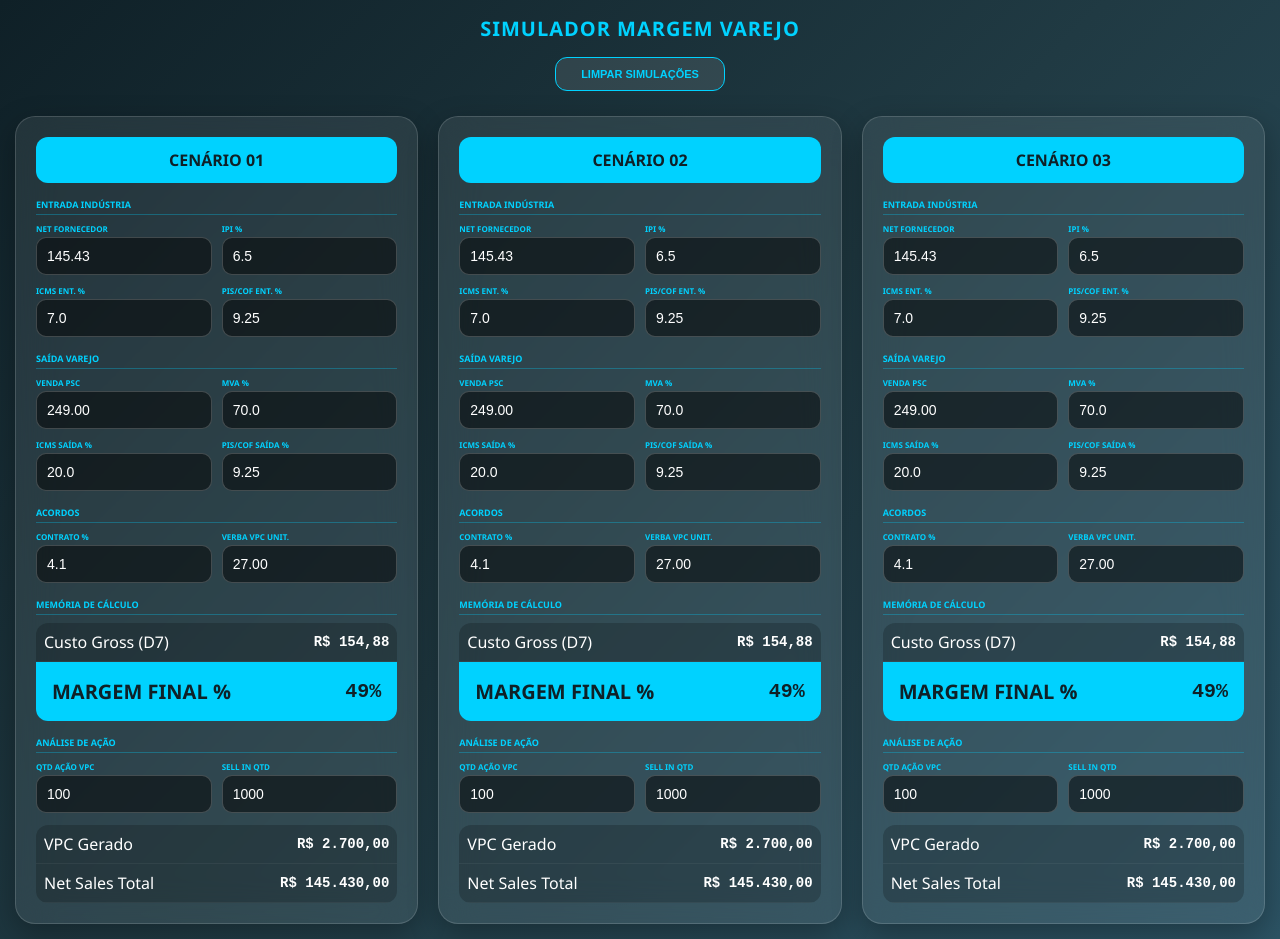
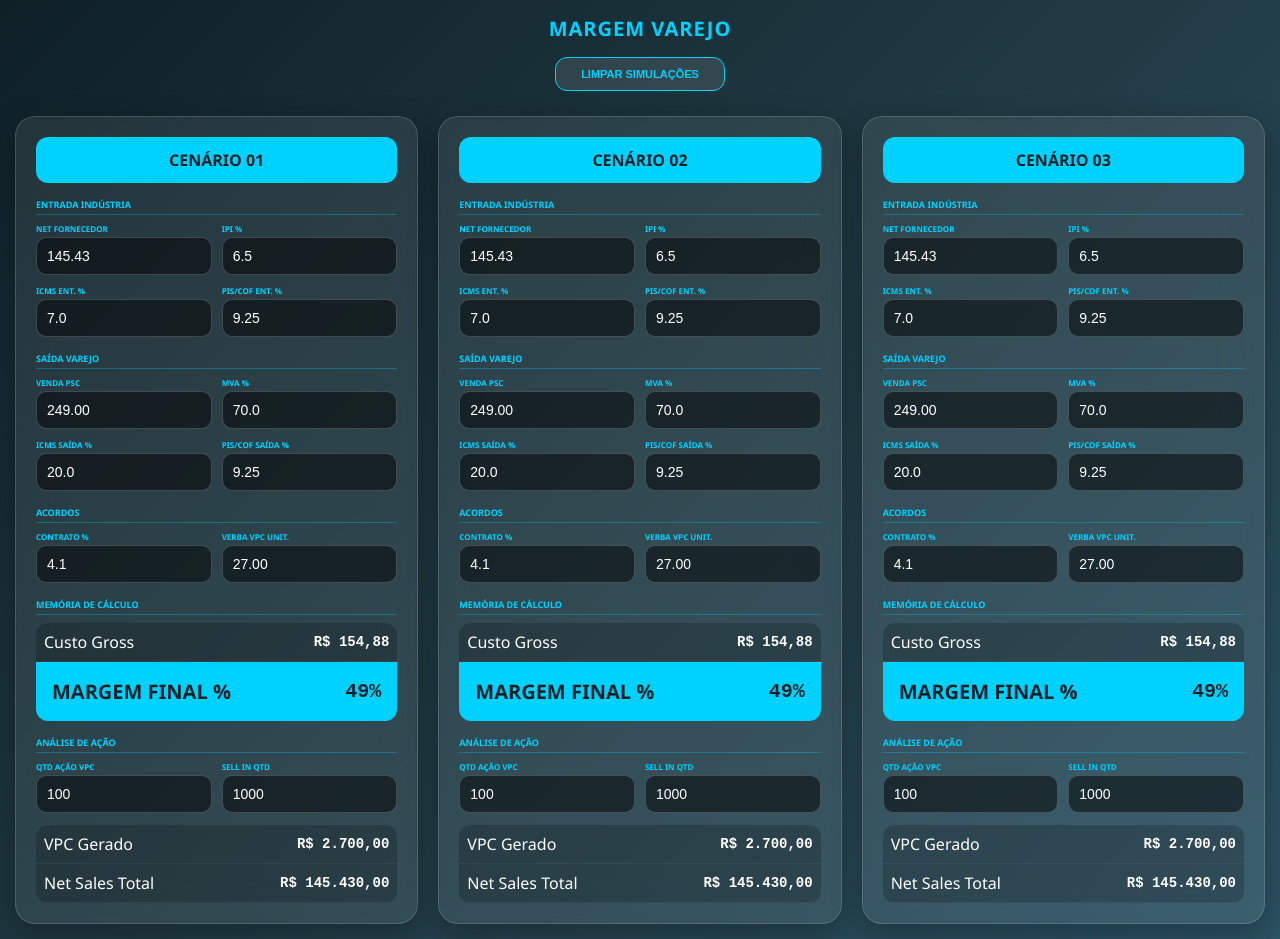
Before and after one commit to clesioleal-maker/Simulador_Margem, a plain HTML site: page index.html in a window 1280 px wide. Drawn offline with Linux system fonts and the light colour scheme.

Commit message:
index.html

```diff
--- a/index.html
+++ b/index.html
@@ -101,7 +101,7 @@
 <body>
 
 <div class="header-controls">
-    <h1>SIMULADOR MARGEM VAREJO</h1>
+    <h1>Margem Varejo</h1>
     <button class="btn-limpar" onclick="limparTudo()">Limpar Simulações</button>
 </div>
 
@@ -132,7 +132,7 @@
                 </div>
                 <div class="section-title">Memória de Cálculo</div>
                 <table>
-                    <tr><td>Custo Gross (D7)</td><td class="val-col" id="res_gross_${i}">R$ 0,00</td></tr>
+                    <tr><td>Custo Gross</td><td class="val-col" id="res_gross_${i}">R$ 0,00</td></tr>
                     <tr class="total-row"><td>MARGEM FINAL %</td><td class="val-col" id="res_margem_${i}">0%</td></tr>
                 </table>
                 <div class="section-title">Análise de Ação</div>
```
